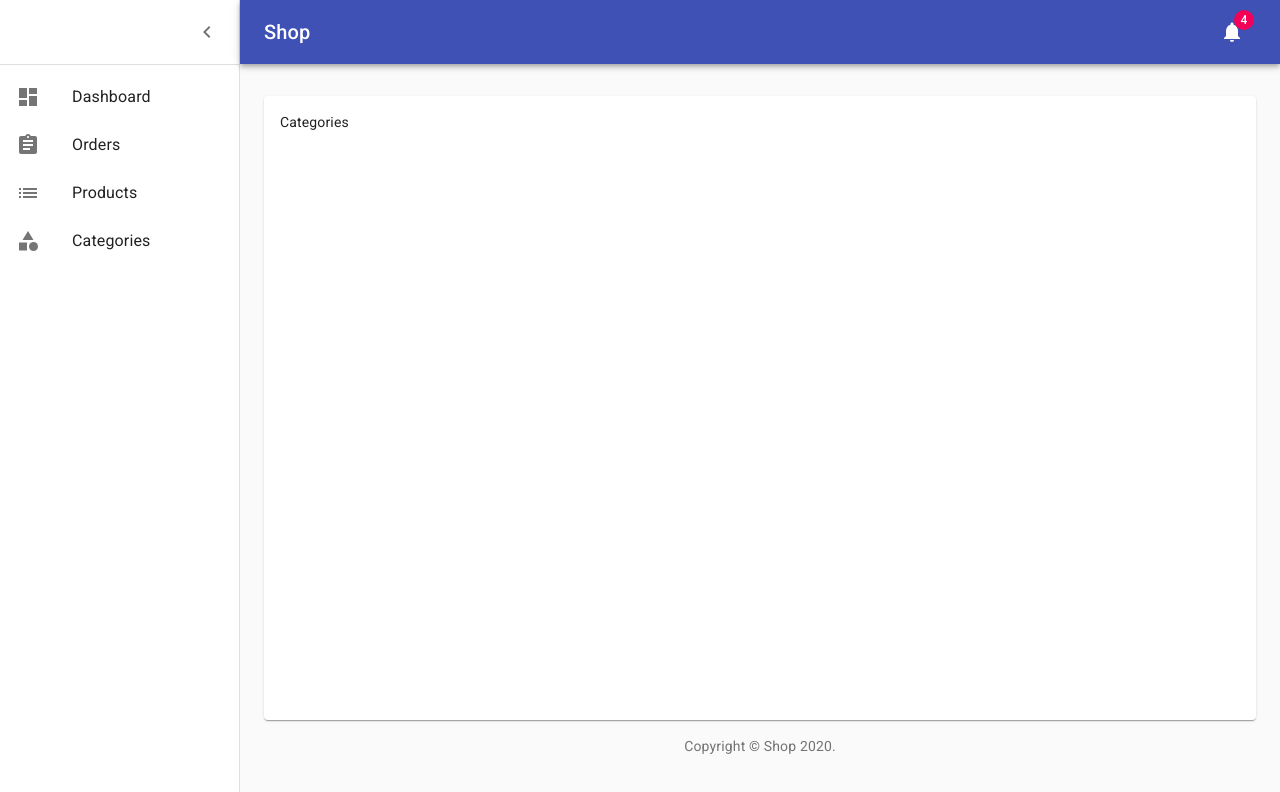
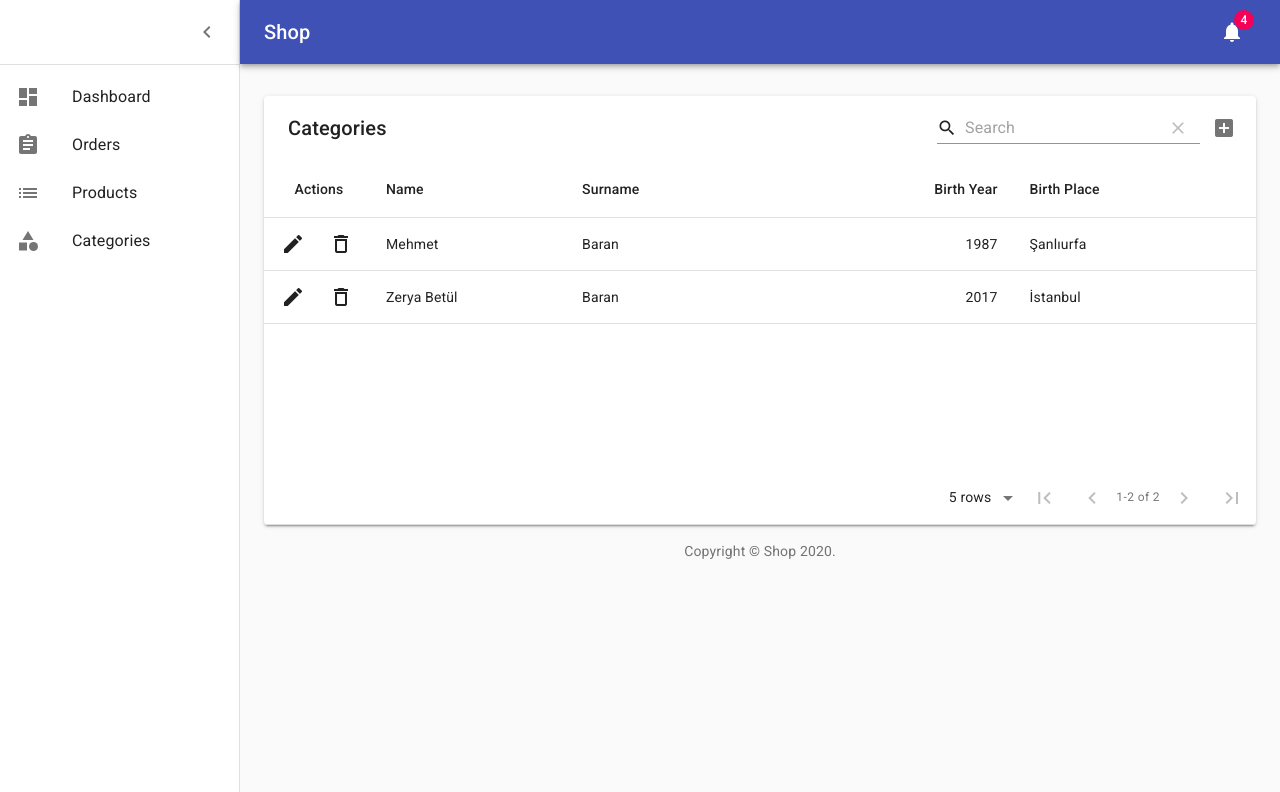
Before and after one commit to brayanarrieta/posts-comments-mobx-material-ui, a React app: page /categories in a window 1280 px wide. Shown: the top 792 px of the page. Built offline with nearby package versions, Linux system fonts and the light colour scheme.

Commit message:
Add categories table

```diff
--- a/package.json
+++ b/package.json
@@ -34,6 +34,7 @@
     "jest-environment-jsdom-fourteen": "1.0.1",
     "jest-resolve": "24.9.0",
     "jest-watch-typeahead": "0.4.2",
+    "material-table": "^1.57.2",
     "mini-css-extract-plugin": "0.9.0",
     "mobx-react": "^6.1.8",
     "optimize-css-assets-webpack-plugin": "5.0.3",
--- a/src/components/CategoriesList.js
+++ /dev/null
@@ -1,7 +0,0 @@
-import React from 'react';
-
-export default function CategoriesList() {
-  return (
-    <div>Categories</div>
-  );
-}
--- /dev/null
+++ b/src/components/CategoriesTable.js
@@ -0,0 +1,67 @@
+import React, { useState } from 'react';
+import MaterialTable from 'material-table';
+
+const columns = [
+  { title: 'Name', field: 'name' },
+  { title: 'Surname', field: 'surname' },
+  { title: 'Birth Year', field: 'birthYear', type: 'numeric' },
+  {
+    title: 'Birth Place',
+    field: 'birthCity',
+    lookup: { 34: 'İstanbul', 63: 'Şanlıurfa' },
+  },
+];
+
+const defaultData = [
+  {
+    name: 'Mehmet',
+    surname: 'Baran',
+    birthYear: 1987,
+    birthCity: 63,
+  },
+  {
+    name: 'Zerya Betül',
+    surname: 'Baran',
+    birthYear: 2017,
+    birthCity: 34,
+  },
+];
+
+const CategoriesTable = () => {
+  const [data, setData] = useState(defaultData);
+
+  return (
+    <MaterialTable
+      title="Categories"
+      columns={columns}
+      data={data}
+      editable={{
+        onRowAdd: (newData) => new Promise((resolve) => {
+          resolve();
+          setData((prevData) => ([...prevData, newData]));
+        }),
+        onRowUpdate: (newData, oldData) => new Promise((resolve) => {
+          resolve();
+          if (oldData) {
+            setData((prevData) => {
+              const rows = prevData;
+              const index = rows.indexOf(oldData);
+              rows[index] = newData;
+              return rows;
+            });
+          }
+        }),
+        onRowDelete: (oldData) => new Promise((resolve) => {
+          setData((prevData) => {
+            const rows = prevData;
+            const index = rows.indexOf(oldData);
+            return rows.splice(index, 1);
+          });
+          resolve();
+        }),
+      }}
+    />
+  );
+};
+
+export default CategoriesTable;
--- a/src/components/Router.js
+++ b/src/components/Router.js
@@ -1,11 +1,11 @@
 import React from 'react';
 import { Route, Switch } from 'react-router-dom';
-import CategoriesList from './CategoriesList';
+import CategoriesTable from './CategoriesTable';
 
 export default function Router() {
   return (
     <Switch>
-      <Route path="/categories" component={CategoriesList} />
+      <Route path="/categories" component={CategoriesTable} />
     </Switch>
   );
 }
--- a/src/components/Template/index.js
+++ b/src/components/Template/index.js
@@ -1,7 +1,6 @@
 import React, { useState } from 'react';
 import clsx from 'clsx';
 import {
-  Paper,
   Grid,
   Container,
   Badge,
@@ -119,7 +118,7 @@ function Template() {
   const handleDrawerClose = () => {
     setOpen(false);
   };
-  const FullHeightPaper = clsx(classes.paper, classes.fullHeight);
+
   return (
     <div className={classes.root}>
       <CssBaseline />
@@ -166,9 +165,7 @@ function Template() {
         <Container maxWidth="lg" className={classes.container}>
           <Grid container spacing={3}>
             <Grid item md={12}>
-              <Paper className={FullHeightPaper}>
-                <Router />
-              </Paper>
+              <Router />
             </Grid>
           </Grid>
           <Box pt={2}>
```
Also changed, not shown: 1 other file (tests, documents, lock files or other folders).
